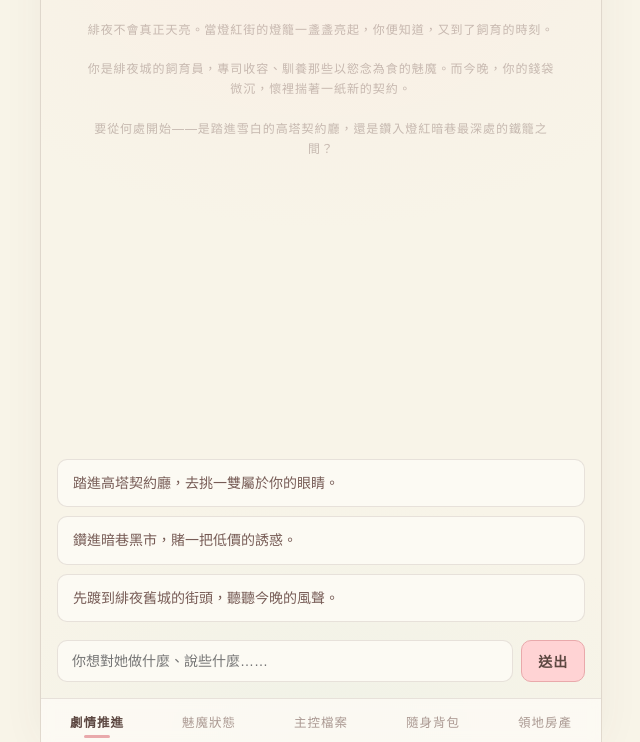
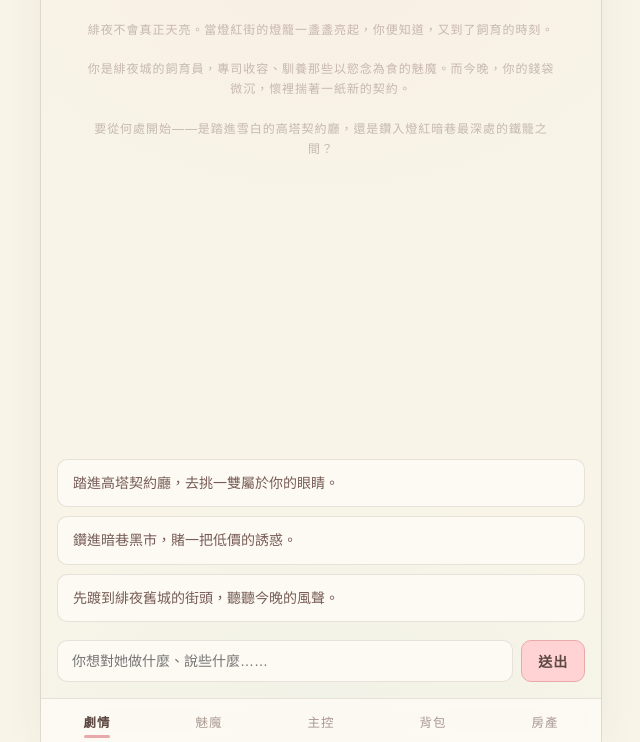
Before and after one commit to ying02041111/test1, a website: page www/index.html in a window 1280 px wide. Shown: the part 58-800 px from the top of the page, without its empty margins (319-959 px from the left). Drawn offline with Linux system fonts and the light colour scheme.

Commit message:
Update index.html

```diff
--- a/www/index.html
+++ b/www/index.html
@@ -20,7 +20,7 @@
 
     <!-- 主內容 -->
     <main id="view">
-      <!-- 劇情推進 -->
+      <!-- 劇情 -->
       <section id="panel-story" class="panel active">
         <div id="story-log" class="story-log"></div>
         <div id="choice-list" class="choice-list"></div>
@@ -30,19 +30,19 @@
         </div>
       </section>
 
-      <!-- 魅魔狀態 -->
+      <!-- 魅魔 -->
       <section id="panel-succubi" class="panel">
         <div class="panel-head">
-          <h2>魅魔狀態</h2>
+          <h2>魅魔</h2>
           <button id="btn-open-market" class="btn">緋夜市場</button>
         </div>
         <div id="succubi-list" class="succubi-list"></div>
       </section>
 
-      <!-- 主控檔案 -->
+      <!-- 主控 -->
       <section id="panel-master" class="panel">
         <div class="card">
-          <h2 class="card-title">主控檔案</h2>
+          <h2 class="card-title">主控</h2>
           <div class="rank-block">
             <div id="master-rank-name" class="rank-name">見習飼育員</div>
             <div class="bar-track"><div id="master-exp-bar" class="bar-fill"></div></div>
@@ -61,32 +61,33 @@
             <textarea id="master-persona" rows="3" placeholder="寫下你希望扮演的主人樣貌……"></textarea>
           </div>
           <button id="btn-open-api" class="btn">API 設定</button>
+          <button id="btn-reset" class="btn btn-danger">重新開始</button>
         </div>
       </section>
 
-      <!-- 隨身背包 -->
+      <!-- 背包 -->
       <section id="panel-inventory" class="panel">
         <div class="panel-head">
-          <h2>隨身背包</h2>
+          <h2>背包</h2>
           <button id="btn-open-shop" class="btn">道具商店</button>
         </div>
         <div id="inventory-list" class="inventory-list"></div>
       </section>
 
-      <!-- 領地房產 -->
+      <!-- 房產 -->
       <section id="panel-property" class="panel">
-        <div class="panel-head"><h2>領地房產</h2></div>
+        <div class="panel-head"><h2>房產</h2></div>
         <div id="property-list" class="property-list"></div>
       </section>
     </main>
 
-    <!-- 底部導航（純文字） -->
+    <!-- 底部導航（純文字，兩字） -->
     <nav id="bottom-nav">
-      <button class="nav-btn active" data-tab="story">劇情推進</button>
-      <button class="nav-btn" data-tab="succubi">魅魔狀態</button>
-      <button class="nav-btn" data-tab="master">主控檔案</button>
-      <button class="nav-btn" data-tab="inventory">隨身背包</button>
-      <button class="nav-btn" data-tab="property">領地房產</button>
+      <button class="nav-btn active" data-tab="story">劇情</button>
+      <button class="nav-btn" data-tab="succubi">魅魔</button>
+      <button class="nav-btn" data-tab="master">主控</button>
+      <button class="nav-btn" data-tab="inventory">背包</button>
+      <button class="nav-btn" data-tab="property">房產</button>
     </nav>
   </div>
 
@@ -112,7 +113,7 @@
     </div>
   </div>
 
-  <!-- 契約確認彈窗（購買／出售共用） -->
+  <!-- 契約確認彈窗（購買／出售／重新開始共用） -->
   <div id="modal-confirm" class="modal-overlay">
     <div class="modal-dialog modal-dialog-sm">
       <div class="modal-head">
@@ -124,7 +125,7 @@
     </div>
   </div>
 
-  <!-- 出售／拍賣視窗（含奇怪買家事件） -->
+  <!-- 出售／拍賣視窗 -->
   <div id="modal-sell" class="modal-overlay">
     <div class="modal-dialog">
       <div class="modal-head">
```
